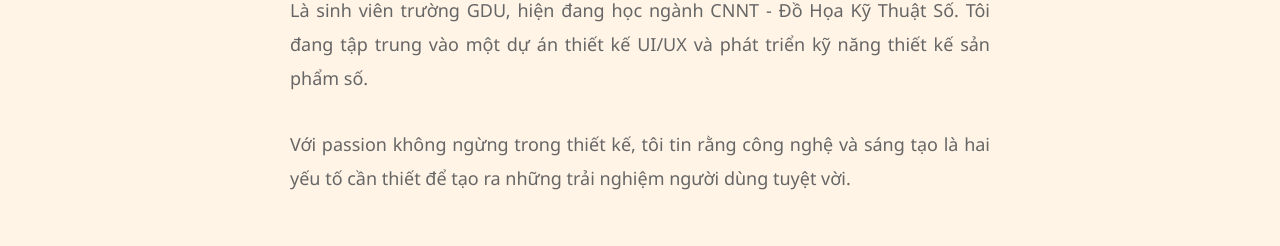
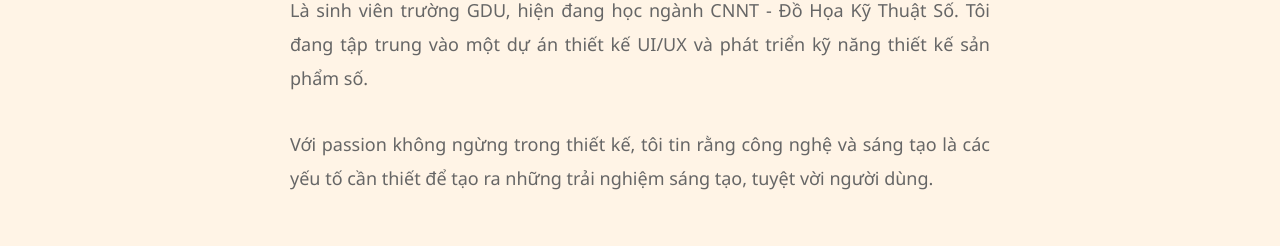
Before and after one commit to hoangvanvinh-tg/Cv-portfolio, a plain HTML site: page index.html in a window 1280 px wide. Shown: the part 1060-1306 px from the top of the page. Drawn offline with Linux system fonts and the light colour scheme.

Commit message:
Update index.html

```diff
--- a/index.html
+++ b/index.html
@@ -63,8 +63,8 @@
                     Tôi đang tập trung vào một dự án thiết kế UI/UX và phát triển kỹ năng thiết kế sản phẩm số.
                 </p>
                 <p class="about-text">
-                    Với passion không ngừng trong thiết kế, tôi tin rằng công nghệ và sáng tạo là hai yếu tố cần thiết
-                    để tạo ra những trải nghiệm người dùng tuyệt vời.
+                    Với passion không ngừng trong thiết kế, tôi tin rằng công nghệ và sáng tạo là các yếu tố cần thiết
+                    để tạo ra những trải nghiệm sáng tạo, tuyệt vời người dùng.
                 </p>
             </div>
         </div>
```
